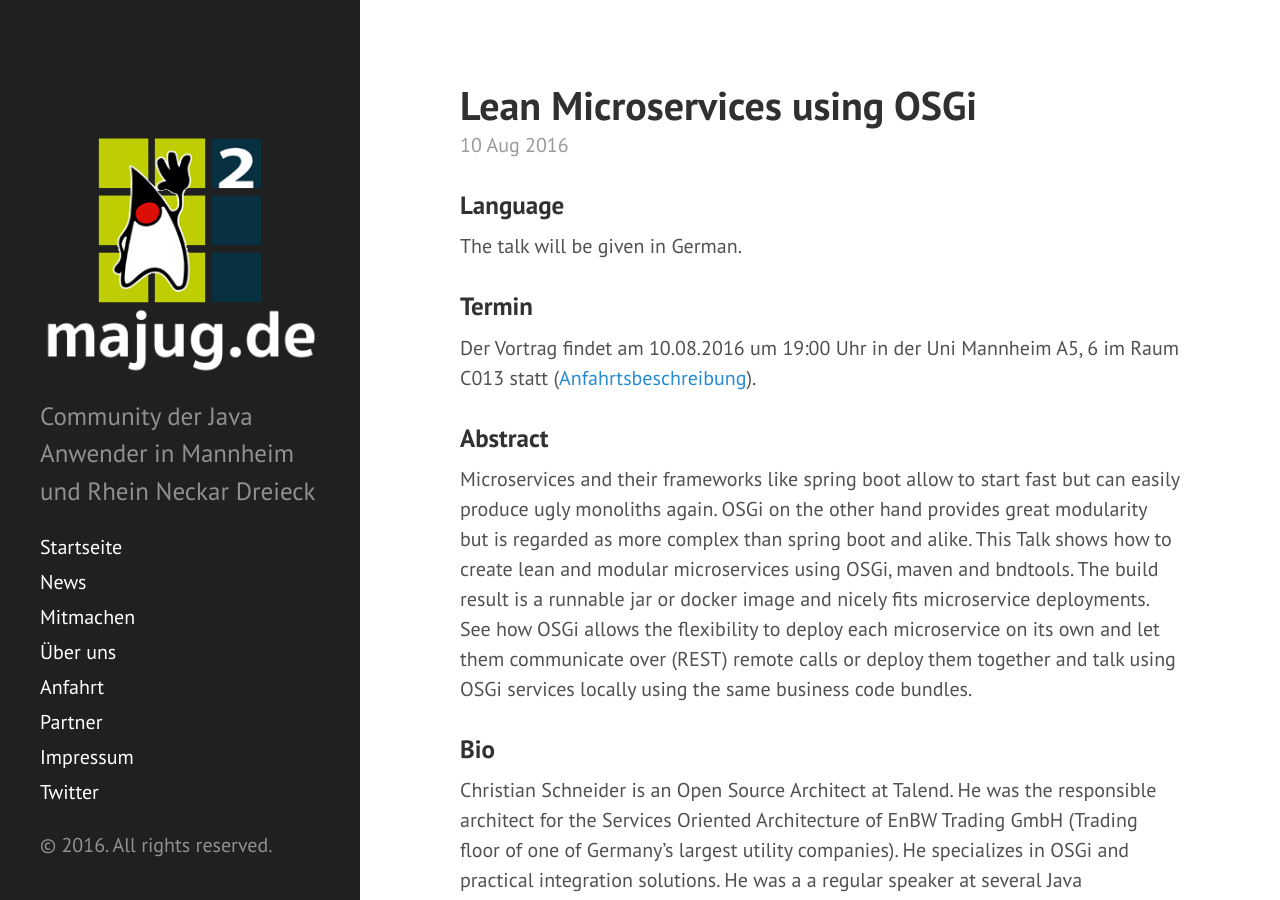
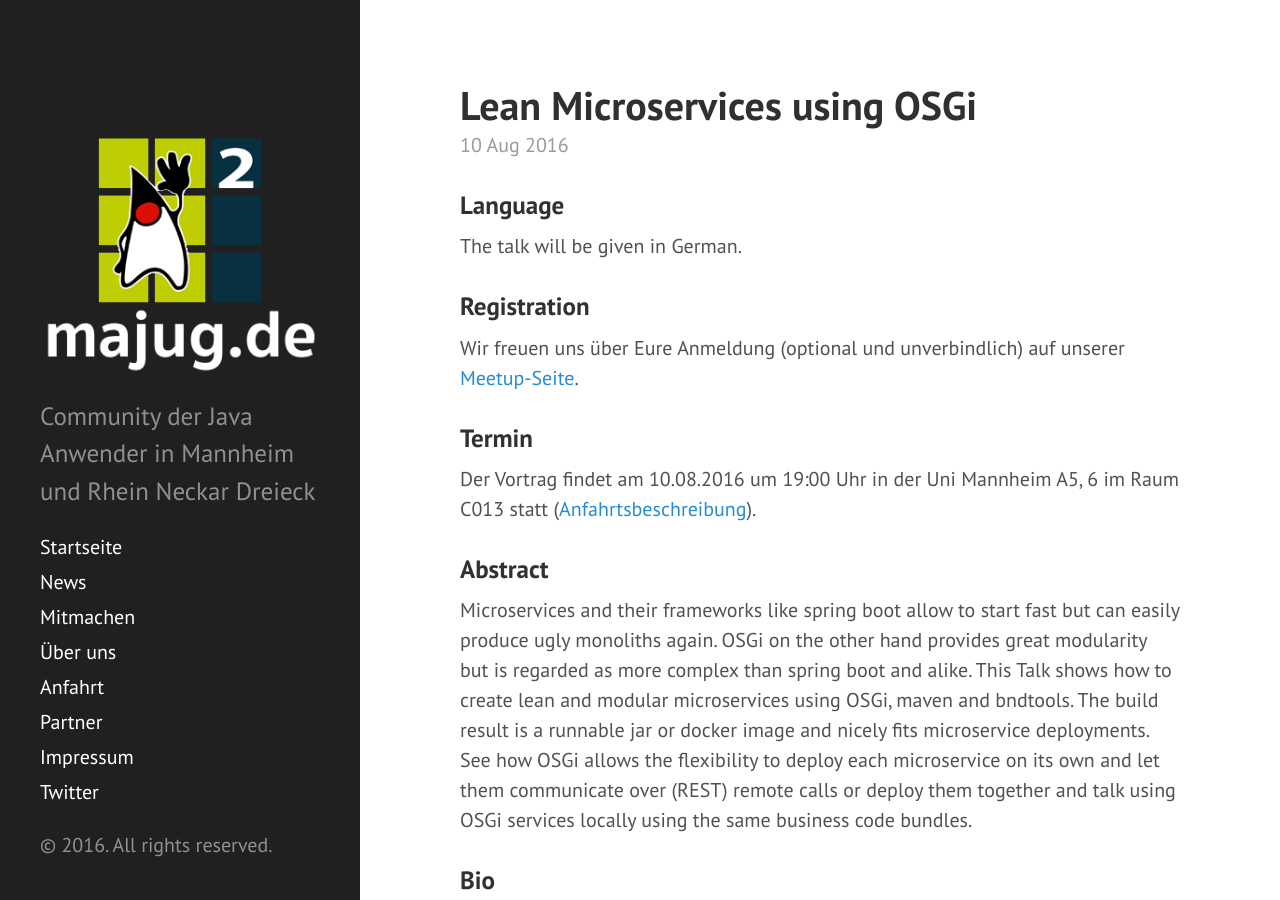
Before and after one commit to majug/majug.github.io, a Jekyll site: the page built from _posts/2016-08-10-Lean-Microservices-using-OSGi.md, in a window 1280 px wide and 900 px high. Built offline with Jekyll 4.4.1, drawn with Linux system fonts in a browser that asks for light colours.

Commit message:
Update 2016-08-10-Lean-Microservices-using-OSGi.md
Added registration link to Meetup page

```diff
--- a/_posts/2016-08-10-Lean-Microservices-using-OSGi.md
+++ b/_posts/2016-08-10-Lean-Microservices-using-OSGi.md
@@ -7,6 +7,10 @@
 ### Language
 
 The talk will be given in German.
+
+### Registration
+
+Wir freuen uns über Eure Anmeldung (optional und unverbindlich) auf unserer [Meetup-Seite](https://www.meetup.com/mannheim-java-usergroup/events/232792465/).
 
 ### Termin
 
```
